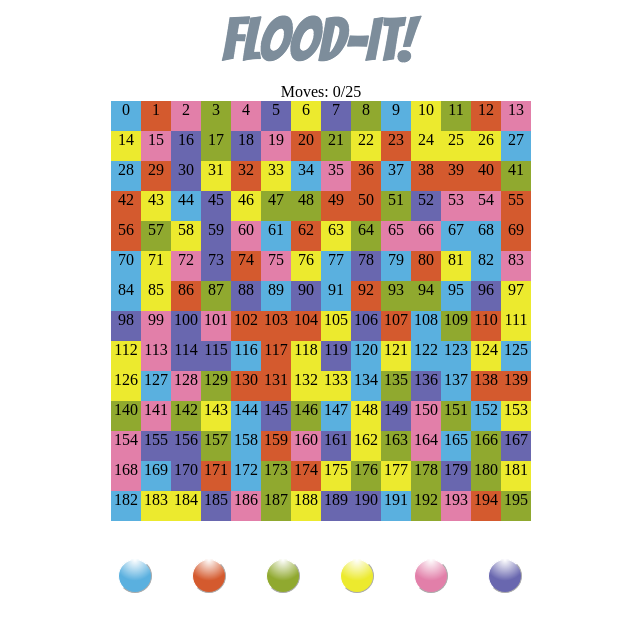
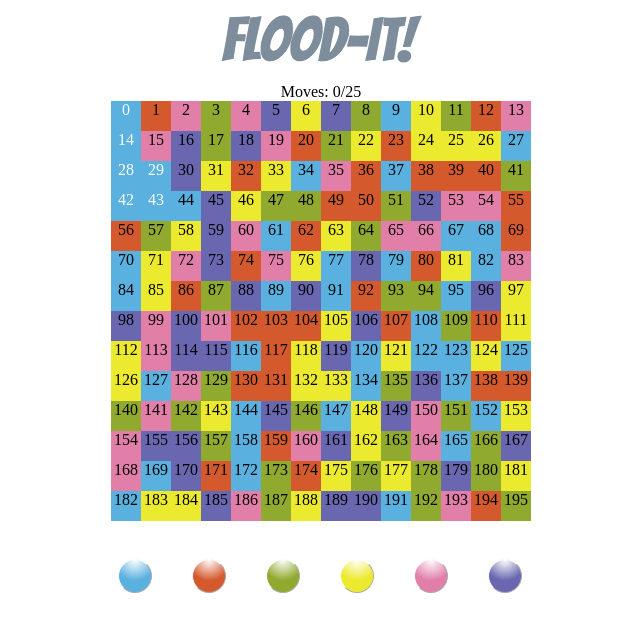
Before and after one commit to nicoletibaldi/flood-it, a website: page index.html in a window 1280 px wide. Shown: the whole page, without its empty margins (319-959 px from the left). Drawn offline with Linux system fonts and the light colour scheme.

Commit message:
makes moves

```diff
--- a/css/flood-it.css
+++ b/css/flood-it.css
@@ -67,22 +67,27 @@
 
 .yellow{
   background-color: #ecea2e;
+
 }
 
 .pink{
   background-color: #e27fa9;
+
 }
 
 .green{
   background-color: #90a92f;
+
 }
 
 .blue{
   background-color: #5ab0df;
+
 }
 
 .purple{
   background-color: #6967af;
+
 }
 
 .group:after {
@@ -90,3 +95,7 @@
   display: block;
   clear: both;
 }
+
+.flooded{
+  color:white;
+}
--- a/js/bundle.js
+++ b/js/bundle.js
@@ -83,13 +83,15 @@
 	      if (i === 0) {
 	        floodedColor = randColor;
 	        $li = $("<li></li>").addClass("square " + randColor + " flooded").data("pos", [i]).text(i);
+	      } else if (i === 14 || i === 28 || i === 29 || i === 42 || i ===43 ) {
+	        $li = $("<li></li>").addClass("square " + floodedColor + " flooded").data("pos", [i]).text(i);
+
 	      } else {
 	        $li = $("<li></li>").addClass("square " + randColor).data("pos", [i]).text(i);
 	      }
 	      $ul.append($li);
 	  }
 	  this.floodNeighbors(floodedColor);
-	  // console.log($(".flooded"));
 	};
 
 	Display.prototype.floodNeighbors = function (floodedColor) {
@@ -112,6 +114,7 @@
 	    $(this).removeClass("green blue yellow pink red purple");
 	    $(this).addClass(color);
 	  });
+	  flood(color);
 	  //find flooded squares
 	  //(let's say color is blue)
 	  //find adjacent of flooded squares that are blue
@@ -155,14 +158,21 @@
 	function findNeighbors(floodedPositions){
 	  var neighbors = [];
 	  floodedPositions.each(function (pos){
+	    console.log("position")
+	    console.log(pos)
+	    console.log("neighbors")
+	    console.log(adjSquares(pos))
 	    neighbors = neighbors.concat(adjSquares(pos));
 	  });
+
+	  console.log("all")
+	  console.log(neighbors)
 	  return neighbors;
 	}
 
 	function adjSquares(pos) {
 	  var squares = [];
-	  if (pos >= 14) {
+	  if (pos > 13) {
 	    squares.push(pos - 14);
 	  }
 	  if (pos < 182) {
@@ -174,7 +184,7 @@
 	  if ((pos + 1) % 14 !== 0) {
 	    squares.push(pos + 1);
 	  }
-	  return squares.sort();
+	  return squares;
 	}
 
 	$.fn.filterByData = function(prop, val) {
```
Also changed, not shown: js/flood-display.js (+13 -3 lines), 1 other file.
